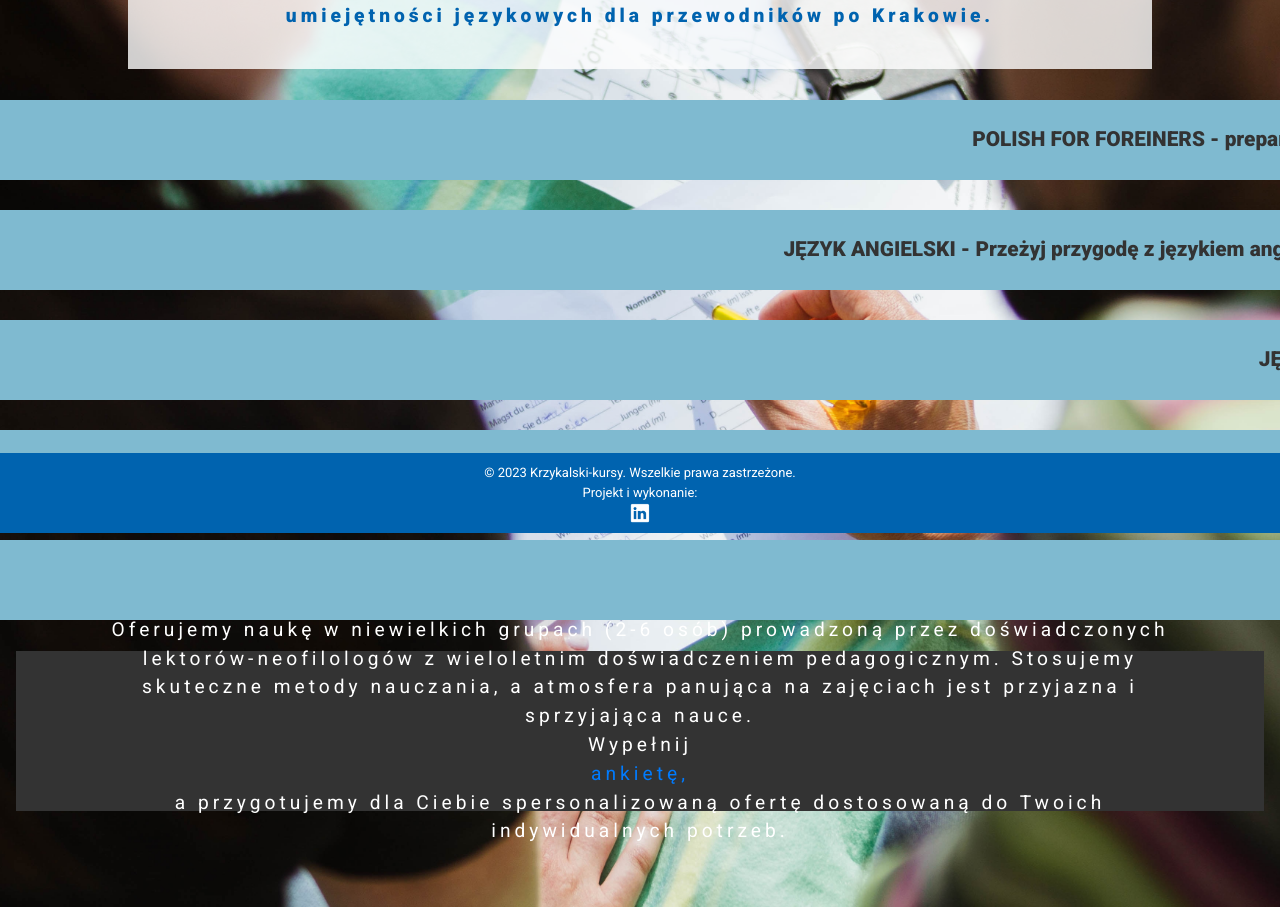
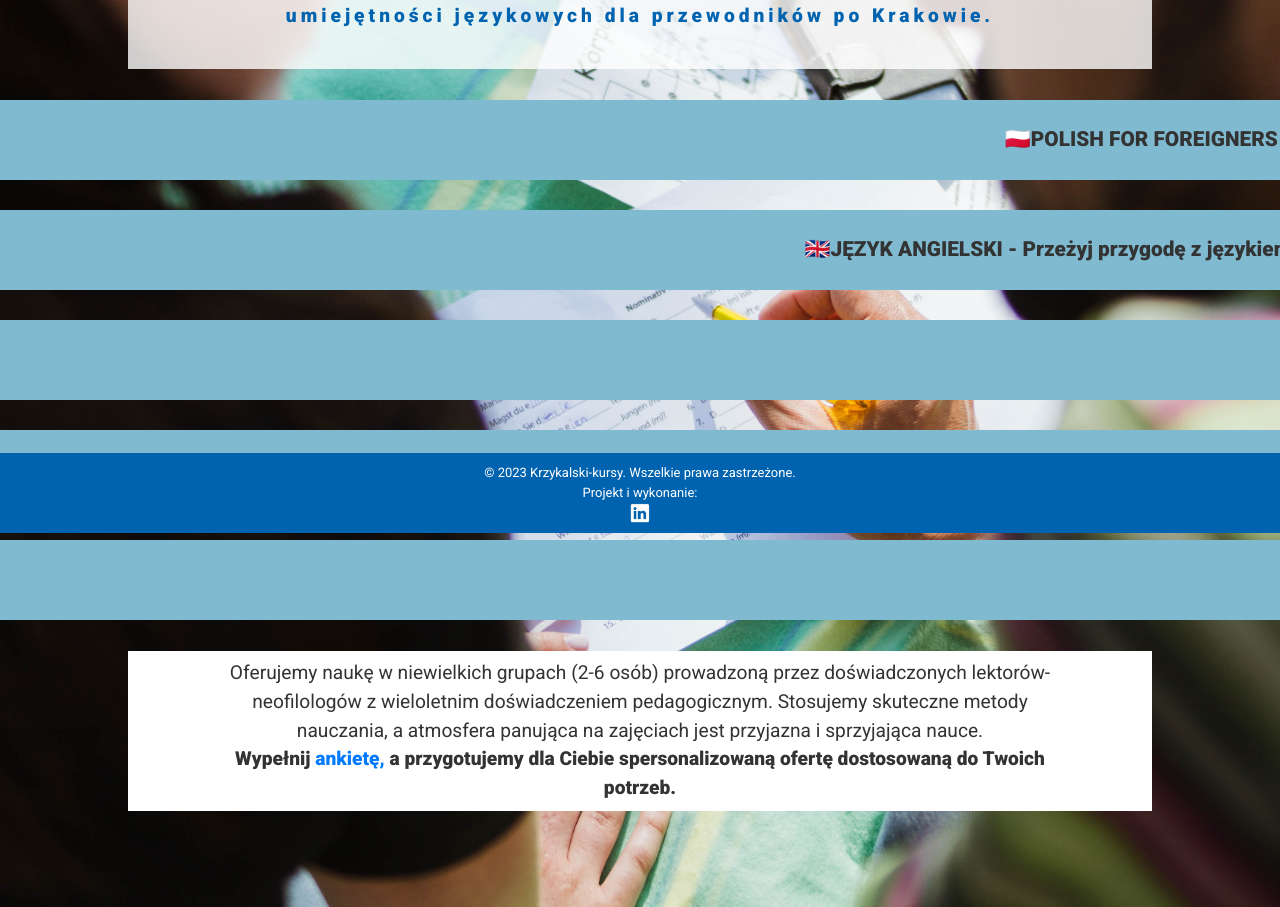
Before and after one commit to olga-kacala/turystyka-kursy, a React (Create React App) app in the folder kursy/: page /Language in a window 1280 px wide. Shown: the part 267-1174 px from the top of the page. Built offline with nearby package versions, Linux system fonts and the light colour scheme; the HTML template or start-up script is replaced by a standard one.

Commit message:
lang flags

```diff
--- a/kursy/src/components/Home/Home.module.css
+++ b/kursy/src/components/Home/Home.module.css
@@ -39,6 +39,7 @@ body {
   text-align: center;
   width: 50vw;
   margin: 20px;
+  border-radius: 3px;
 }
 
 .textOverlay {
--- a/kursy/src/components/Home/Home.tsx
+++ b/kursy/src/components/Home/Home.tsx
@@ -23,7 +23,7 @@ export function Home() {
         <div className={classes.overlay}>
           <Link className={classes.link} to="Language">
             <p className={classes.textOverlay}>
-              Zapisz się na kurs doskonalący język
+            Zapisz się na kurs doskonalący język: polski (Polish for Foreigners), angielski, niemiecki czy rosyjski
             </p>
           </Link>
         </div>
--- a/kursy/src/components/Language/Language.module.css
+++ b/kursy/src/components/Language/Language.module.css
@@ -61,22 +61,23 @@ body {
   background-color: rgb(11, 191, 20);
   color: white;
   transition: 0.5s;
+  cursor: pointer;
 }
 
 .bottomOffer {
   display: flex;
   flex-direction: column;
- height: 20vh;
-  width: 100vw;
+  height: 20vh;
+  width: 80vw;
   justify-content: center;
   align-items: center;
- text-align: center;
-  background-color: #333 ;
+  text-align: center;
   margin: 2vh;
   padding: 10vh;
-  color: white!important;
-  letter-spacing: 4px;
   font-size: larger;
+  background-color: white;
+  margin: 2vh 0;
+  color:#333 !important;
 }
 
 @keyframes marquee {
@@ -132,7 +133,7 @@ body {
     width: 100vw;
   }
 
- .LANG {
+  .LANG {
     margin: 0;
     margin-bottom: 1vh;
   }
--- a/kursy/src/components/Language/Language.tsx
+++ b/kursy/src/components/Language/Language.tsx
@@ -22,40 +22,34 @@ export function Language() {
       </div>
 
       <section className={classes.languageOffer}>
-        <article className={classes.LANG}
-        onClick={scrollToBottomOffer}>
+        <article className={classes.LANG} onClick={scrollToBottomOffer}>
           <div className={classes.marqueeText}>
-            POLISH FOR FOREINERS - preparing for the respective certificate of
+          🇵🇱POLISH FOR FOREIGNERS - preparing for the respective certificate of
             proficiency in the Polish language as a foreign language.
           </div>
         </article>
-        <article className={classes.LANG}
-        onClick={scrollToBottomOffer}>
+        <article className={classes.LANG} onClick={scrollToBottomOffer}>
           <div className={classes.marqueeText}>
-            JĘZYK ANGIELSKI - Przeżyj przygodę z językiem angielskim na różnych
+          🇬🇧JĘZYK ANGIELSKI - Przeżyj przygodę z językiem angielskim na różnych
             poziomach naszych kursów!
           </div>
         </article>
-        <article className={classes.LANG}
-        onClick={scrollToBottomOffer}>
+        <article className={classes.LANG} onClick={scrollToBottomOffer}>
           <div className={classes.marqueeText}>
-            JĘZYK NIEMIECKI - Wzmożony kurs języka niemieckiego, doskonały
+          🇩🇪JĘZYK NIEMIECKI - Wzmożony kurs języka niemieckiego, doskonały
             zwłaszcza dla tych, którzy planują podjąć pracę w Niemczech lub
             przygotowują się do matury!
           </div>
         </article>
-        <article className={classes.LANG}
-        onClick={scrollToBottomOffer}>
-          <div className={classes.marqueeText}>
-            JĘZYK ROSYJSKI - Wzmożony kurs języka rosyjskiego, doskonały
+        <article className={classes.LANG} onClick={scrollToBottomOffer}>
+          <div className={classes.marqueeText}>🇷🇺JĘZYK ROSYJSKI - Wzmożony kurs języka rosyjskiego, doskonały
             zwłaszcza dla tych, którzy potrzebują go w relacjach biznesowych lub
             przygotowują się do matury!
           </div>
         </article>
-        <article className={classes.LANG}
-        onClick={scrollToBottomOffer}>
+        <article className={classes.LANG} onClick={scrollToBottomOffer}>
           <div className={classes.marqueeText}>
-            KURS DOSKONALENIA JĘZYKOWEGO - dla przewodników po Krakowie,
+          🇨🇿🇪🇸🇮🇹🇫🇷KURS DOSKONALENIA JĘZYKOWEGO - dla przewodników po Krakowie,
             przygotowujących się do oprowadzania turystów zagranicznych w języku
             angielskim, czeskim, francuskim, hiszpańskim, niemieckim, rosyjskim
             i włoskim!
@@ -67,24 +61,16 @@ export function Language() {
             doświadczonych lektorów-neofilologów z wieloletnim doświadczeniem
             pedagogicznym. Stosujemy skuteczne metody nauczania, a atmosfera
             panująca na zajęciach jest przyjazna i sprzyjająca nauce.
-        <br/>Wypełnij
-        <a
+            <strong>
+              Wypełnij <a
                 href={process.env.PUBLIC_URL + "/Img/ankietaJezyki.pdf"}
                 download="ankietaKursJezykowy.pdf"
-        >
-          ankietę,
-        </a>
-         a przygotujemy dla Ciebie spersonalizowaną ofertę dostosowaną do
-        Twoich indywidualnych potrzeb.
+              >ankietę,</a> a przygotujemy dla Ciebie spersonalizowaną ofertę dostosowaną do
+              Twoich potrzeb.
+            </strong>
           </div>
         </div>
-
-
-
-
-
       </section>
-
     </div>
   );
 }
--- a/kursy/src/components/Tour/Tour.module.css
+++ b/kursy/src/components/Tour/Tour.module.css
@@ -37,8 +37,10 @@
 }
 
 .offerHeader {
-  background-color: rgb(147, 161, 171);
+  background-color: rgb(0, 99, 175);
   padding: 3vw;
+  border-radius: 6px;
+  margin-bottom: 10px;
 }
 
 article {
@@ -66,6 +68,10 @@ img {
   width: auto;
   position: sticky;
   top: 0;
+}
+
+h2,h3 {
+  color: rgb(0, 99, 175)
 }
 
 @media (max-width: 450px) {
--- a/kursy/src/components/Tour/Tour.tsx
+++ b/kursy/src/components/Tour/Tour.tsx
@@ -36,7 +36,7 @@ export function Tour() {
       </div>
       <div className={classes.offerText}>
         <div className={classes.offerHeader}><article>
-          <em>Kazimierz Krzykalski Wycieczki Lokalne i Kursy</em> jest rezultatem ponad
+          <em>"Kazimierz Krzykalski Wycieczki Lokalne i Kursy</em> jest rezultatem ponad
           pięćdziesięcioletniego doświadczenia w prowadzeniu fascynujących
           wycieczek po Krakowie.
         </article>
@@ -44,7 +44,7 @@ export function Tour() {
           Jesteśmy gotowi poprowadzić Cię przez zakamarki Krakowa, odkrywając
           jego historię i tajemnice. Dołącz do nas, aby przeżyć niezapomniane
           chwile podczas naszych autorskich wycieczek lokalnych i kursów. Odkryj
-          Kraków z pasją i doświadczeniem!
+          Kraków z pasją i doświadczeniem!"
         </article>
 </div>
 
@@ -59,7 +59,7 @@ export function Tour() {
             wykwalifikowanymi przewodnikami.
           </p>
 
-          <h2>Termin i Płatności:</h2>
+          <h3>Termin i Płatności:</h3>
           <ul>
             <li>Kurs trwa 5 miesięcy.</li>
             <li>Czas trwania: 03.02.2024 - 29.06.2024.</li>
@@ -67,7 +67,7 @@ export function Tour() {
             <li>Koszt całkowity kursu wynosi 1500 zł.</li>
           </ul>
 
-          <h2>Program Kursu Obejmuje:</h2>
+          <h3>Program Kursu Obejmuje:</h3>
           <ul>
             <li>168 godzin wykładów teoretycznych i zawodowych.</li>
             <li>42 godziny szkoleń terenowych (trasy miejskie).</li>
@@ -78,7 +78,7 @@ export function Tour() {
             <li>2 praktyki zawodowe (1 słuchana, 1 mówiona).</li>
           </ul>
 
-          <h2>Wykładowcy:</h2>
+          <h3>Wykładowcy:</h3>
 <ul>
     <li>
         <strong>Dr hab. Zygmunt Kruczek, prof. AWF Kraków</strong>
@@ -121,7 +121,7 @@ export function Tour() {
 </ul>
 
 
-          <h2>Warunki Uczestnictwa:</h2>
+          <h3>Warunki Uczestnictwa:</h3>
           <ul>
             <li>Pełnoletność.</li>
             <li>Min. średnie wykształcenie (matura).</li>
@@ -129,7 +129,7 @@ export function Tour() {
             <li>Dobry stan zdrowia.</li>
           </ul>
 
-          <h2>Terminy Zajęć (Soboty):</h2>
+          <h3>Terminy Zajęć (Soboty):</h3>
           <ul>
             <li>Luty: 3, 10, 17, 24.</li>
             <li>Marzec: 2, 9, 16, 23, 30.</li>
@@ -138,11 +138,11 @@ export function Tour() {
             <li>Czerwiec: 1, 8, 15, 22, 29.</li>
           </ul>
 
-          <h2>Miejsce Zajęć:</h2>
+          <h3>Miejsce Zajęć:</h3>
 
           <ul><li>Kraków, ul. Zachodnia 10/50</li></ul>
 
-          <h2>Dodatkowe Informacje:</h2>
+          <h3>Dodatkowe Informacje:</h3>
           <ul>
             <li>
               Organizator zastrzega sobie prawo do dodatkowych terminów na
@@ -151,7 +151,7 @@ export function Tour() {
             <li>Zajęcia odbywają się w godzinach 8:00 - 19:00.</li>
           </ul>
 
-          <h2>Zapisy:</h2>
+          <h3>Zapisy:</h3>
           <ul>
     <li>Osobiście: w biurze firmy (pn.-pt. 10-18) Kraków, ul. Zachodnia 10/50. Dostarczenie wypełnionej <a href={
           process.env.PUBLIC_URL +
```
Lines whose indentation alone changed are shown as unchanged.
